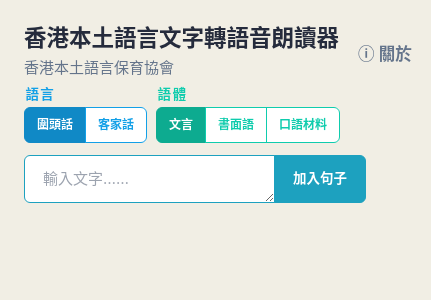
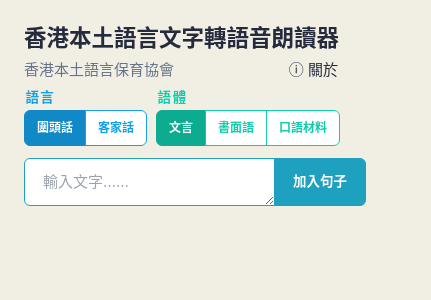
Before and after one commit to neuro-divine/HakkaTTS, a React (Vite) app: page / in a window 390 px wide. Shown: the top 300 px of the page, 431 px wide, since content can reach past the window. Built offline with nearby package versions, Linux system fonts and the light colour scheme.

Commit message:
Make About Button Responsive

```diff
--- a/src/App.tsx
+++ b/src/App.tsx
@@ -20,14 +20,14 @@ export default function App() {
 		setText("");
 	}
 	return <div className="m-auto p-8 max-w-7xl">
-		<div className="flex items-center">
-			<div className="flex-1">
-				<h1>香港本土語言文字轉語音朗讀器</h1>
-				<h2 className="my-2">香港本土語言保育協會</h2>
-			</div>
+		<div className="grid items-center justify-center grid-cols-1 max-sm:max-w-fit">
+			<h1 className="max-sm:col-span-2">香港本土語言文字轉語音朗讀器</h1>
+			<h2 className="my-2">香港本土語言保育協會</h2>
 			<button
 				type="button"
-				className="btn btn-ghost btn-lg text-slate-500 text-[1.375rem] leading-7 hover:bg-opacity-10"
+				className="btn btn-ghost hover:bg-opacity-10
+						   max-sm:text-xl max-sm:font-normal max-sm:relative max-sm:left-4
+						   sm:btn-lg sm:text-[1.375rem] sm:leading-[1.875rem] sm:text-slate-500 sm:col-start-2 sm:row-start-1 sm:row-end-3"
 				onClick={() => (document.getElementById("about-dialog") as HTMLDialogElement).showModal()}>
 				ⓘ 關於
 			</button>
```
